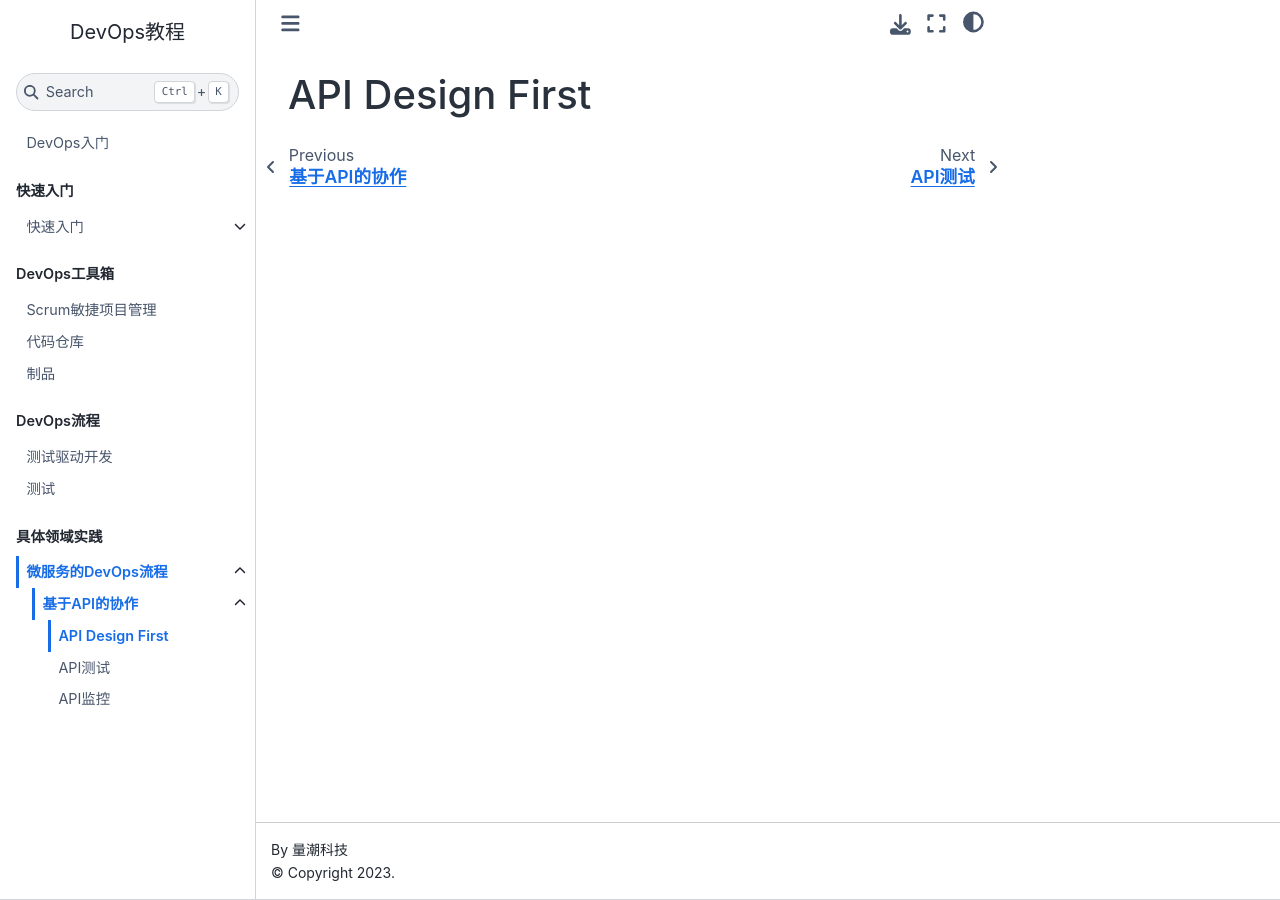
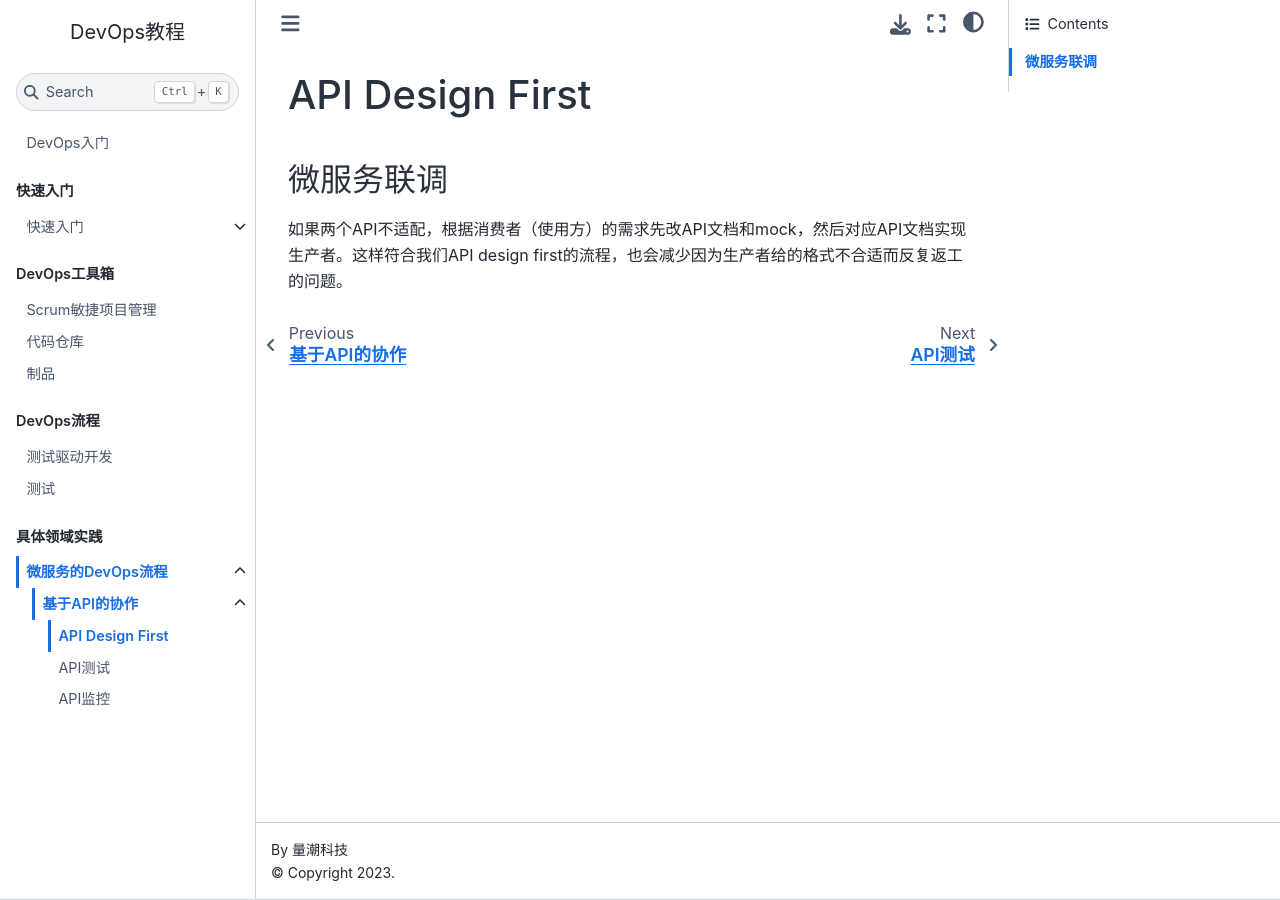
Before and after one commit to quanttide/quanttide-tutorial-of-devops, a Jupyter Book: the page built from microservices/api_based_collaboration/api_design_first.md, in a window 1280 px wide. Built offline with Jupyter Book 1.0.4 settings and Sphinx 7.4.7 and the Sphinx Book theme 1.1.4, drawn with Linux system fonts in a browser that asks for light colours.

Commit message:
modified:   microservices/api_based_collaboration/api_design_first.md

```diff
--- a/microservices/api_based_collaboration/api_design_first.md
+++ b/microservices/api_based_collaboration/api_design_first.md
@@ -1 +1,5 @@
 # API Design First
+
+## 微服务联调
+
+如果两个API不适配，根据消费者（使用方）的需求先改API文档和mock，然后对应API文档实现生产者。这样符合我们API design first的流程，也会减少因为生产者给的格式不合适而反复返工的问题。
```
